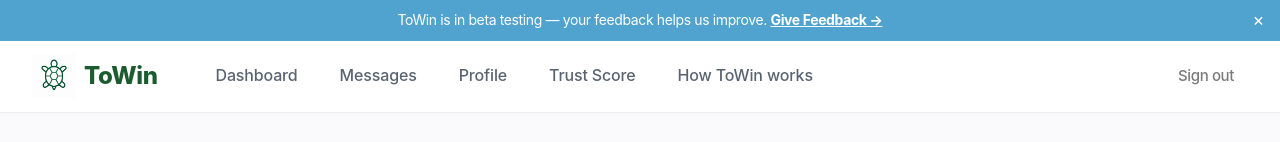
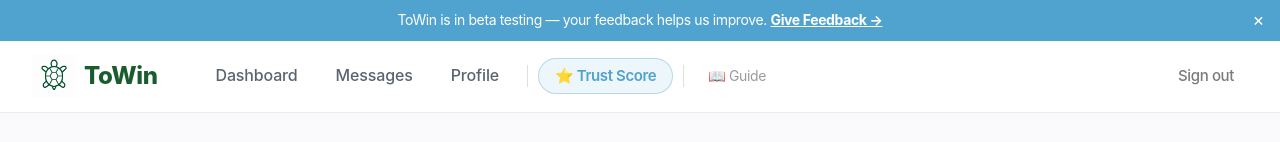
Before and after one commit to Harsha-anbu-g/Towin, a React (Vite) app in the folder frontend/: page /game in a window 1280 px wide. Shown: the top 142 px of the page. Built offline with nearby package versions, Linux system fonts and the light colour scheme; no server answers; sample sign-in values are in the browser's storage.

Commit message:
ui: regroup NavBar — Trust Score as distinct pill, Guide+Emergency as subdued utility links

```diff
--- a/frontend/src/components/NavBar.jsx
+++ b/frontend/src/components/NavBar.jsx
@@ -87,10 +87,11 @@ export default function NavBar() {
         ToWin
       </Link>
 
-      {/* Nav links — H4: consistent navigation, same items every page */}
-      <div style={{ display: 'flex', alignItems: 'center', gap: '6px', flex: 1 }}>
+      {/* Nav links */}
+      <div style={{ display: 'flex', alignItems: 'center', gap: '2px', flex: 1 }}>
+
+        {/* ── Core navigation ── */}
         <NavLink to="/dashboard" label="Dashboard" />
-        {/* H4: Messages always in nav — users expect it */}
         <div style={{ position: 'relative', display: 'inline-flex' }}>
           <NavLink to="/messages" label="Messages" />
           {unread > 0 && (
@@ -107,9 +108,51 @@ export default function NavBar() {
           )}
         </div>
         <NavLink to="/profile" label="Profile" />
-        <NavLink to="/trust" label="Trust Score" />
-        <NavLink to="/how-it-works" label="How ToWin works" />
-        {isElder && <NavLink to="/emergency-contacts" label="Emergency" />}
+
+        {/* ── Trust Score — stands on its own ── */}
+        <div style={{ width: '1px', height: '22px', background: '#e0e0e0', margin: '0 8px' }} />
+        {(() => {
+          const active = pathname === '/trust';
+          return (
+            <Link to="/trust" style={{
+              display: 'flex', alignItems: 'center', gap: '6px',
+              fontSize: '15px', fontFamily: SF, fontWeight: 600,
+              color: active ? '#fff' : '#4FA3CE',
+              background: active ? '#4FA3CE' : 'rgba(79,163,206,0.1)',
+              border: `1.5px solid ${active ? '#4FA3CE' : 'rgba(79,163,206,0.35)'}`,
+              borderRadius: '9999px',
+              padding: '6px 16px',
+              textDecoration: 'none',
+              transition: 'all 0.15s',
+              whiteSpace: 'nowrap',
+            }}>
+              ⭐ Trust Score
+            </Link>
+          );
+        })()}
+
+        {/* ── Utility / help links (subdued) ── */}
+        <div style={{ width: '1px', height: '22px', background: '#e0e0e0', margin: '0 8px' }} />
+        {[
+          { to: '/how-it-works', label: '📖 Guide' },
+          ...(isElder ? [{ to: '/emergency-contacts', label: '🚨 Emergency' }] : []),
+        ].map(({ to, label }) => {
+          const active = pathname === to;
+          return (
+            <Link key={to} to={to} style={{
+              fontSize: '14px', fontFamily: SF, fontWeight: active ? 600 : 400,
+              color: active ? '#3D8AB0' : '#9a9a9f',
+              textDecoration: 'none',
+              padding: '8px 14px',
+              borderRadius: '10px',
+              background: active ? '#EAF5FB' : 'transparent',
+              transition: 'color 0.12s, background 0.12s',
+              whiteSpace: 'nowrap',
+            }}>
+              {label}
+            </Link>
+          );
+        })}
       </div>
 
       {/* Right actions */}
```
